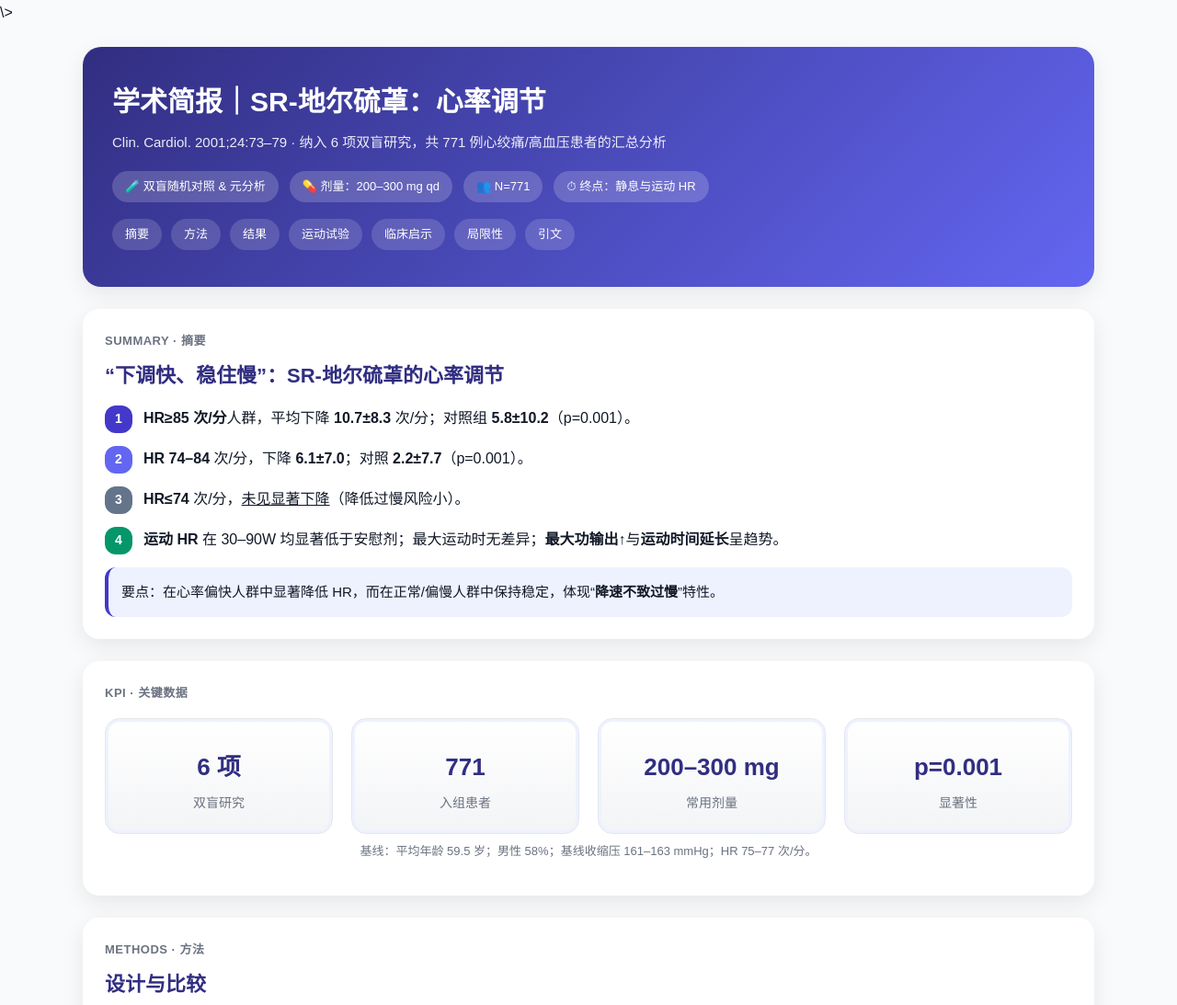
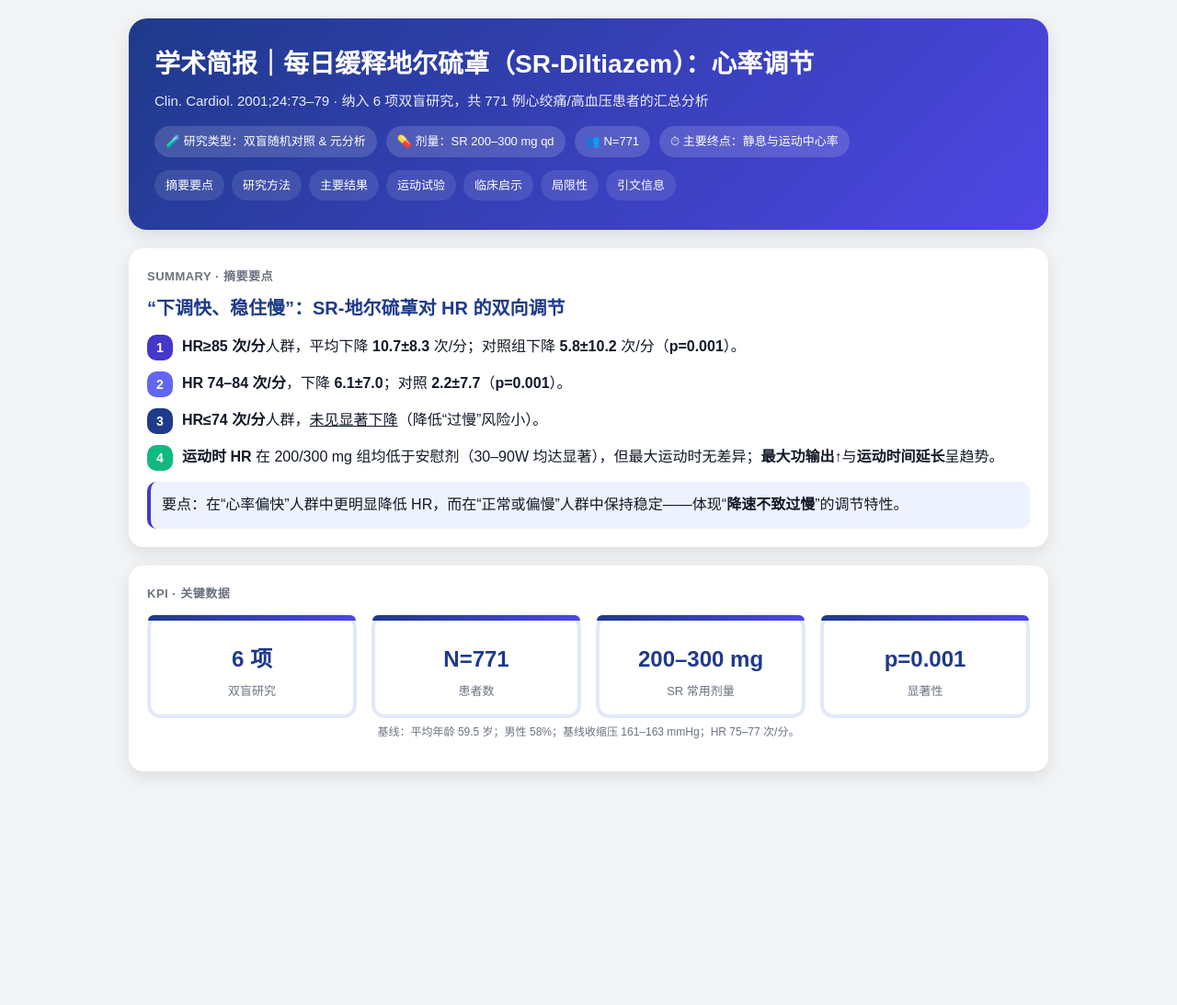
Before and after one commit to Miea-123/SR, a plain HTML site: page index.html in a window 1280 px wide. Shown: the top 1093 px of the page at 92% size. After the commit the page ends 859 px from the top, so only its background shows below. Drawn offline with Linux system fonts and the light colour scheme.

Commit message:
Update index.html

```diff
--- a/index.html
+++ b/index.html
@@ -1,198 +1,133 @@
 <!DOCTYPE html>
-<html lang="zh-CN">\>
+<html lang="zh-CN">
 <head>
   <meta charset="utf-8" />
   <meta name="viewport" content="width=device-width,initial-scale=1" />
-  <title>学术简报｜SR-地尔硫䓬：心率调节</title>
+  <title>学术简报｜每日缓释地尔硫䓬：调节心率</title>
   <style>
     :root{
-      --brand:#312e81;          /* 深蓝紫主色，更高级 */
-      --brand-light:#6366f1;    /* 蓝紫渐变 */
-      --bg:#f9fafb;
+      --brand:#1e3a8a;          /* 深蓝主色 */
+      --brand-light:#4f46e5;    /* 蓝紫渐变 */
+      --bg:#f3f4f6;
       --card:#ffffff;
       --ink:#111827;
       --muted:#6b7280;
       --ok:#4338ca;             /* 蓝紫强调 */
       --accent:#6366f1;         /* 次强调 */
-      --success:#059669;
-      --shadow:0 8px 24px rgba(0,0,0,.08);
-      --radius:18px;
+      --success:#10b981;
+      --shadow:0 6px 20px rgba(0,0,0,.1);
+      --radius:16px;
     }
     body{
       margin:0; background:var(--bg); color:var(--ink);
-      font-family:"Alibaba PuHuiTi","PingFang SC","Microsoft YaHei",sans-serif;
-      line-height:1.7;
+      font-family: "Alibaba PuHuiTi","PingFang SC","Microsoft YaHei",sans-serif;
+      line-height:1.65;
     }
-    .wrap{max-width:1100px; margin:0 auto; padding:24px;}
+    .wrap{max-width:1000px; margin:0 auto; padding:20px;}
 
     header{
       border-radius:20px; color:#fff;
       background:linear-gradient(135deg,var(--brand),var(--brand-light));
-      padding:40px 32px; box-shadow:var(--shadow);
+      padding:32px 28px; box-shadow:var(--shadow);
     }
-    header h1{margin:0; font-size:30px; line-height:1.3;}
-    header p{margin:12px 0 0; font-size:15px; opacity:.9}
-    .meta{display:flex; flex-wrap:wrap; gap:12px; margin-top:18px;}
-    .chip{background:rgba(255,255,255,.18); padding:6px 14px; border-radius:999px; font-size:13px;}
+    header h1{margin:0; font-size:28px; line-height:1.3;}
+    header p{margin:10px 0 0; font-size:15px; opacity:.9}
+    .meta{display:flex; flex-wrap:wrap; gap:10px; margin-top:14px;}
+    .chip{background:rgba(255,255,255,.15); padding:6px 12px; border-radius:999px; font-size:13px;}
 
-    nav{display:flex; flex-wrap:wrap; gap:10px; margin-top:18px;}
-    nav a{color:#fff; text-decoration:none; background:rgba(255,255,255,.15); padding:6px 14px; border-radius:999px; font-size:13px; transition:.3s;}
-    nav a:hover{background:rgba(255,255,255,.35)}
+    nav{display:flex; flex-wrap:wrap; gap:8px; margin-top:14px;}
+    nav a{color:#fff; text-decoration:none; background:rgba(255,255,255,.1); padding:6px 12px; border-radius:999px; font-size:13px;}
+    nav a:hover{background:rgba(255,255,255,.25)}
 
-    .card{background:var(--card); border-radius:var(--radius); padding:24px; box-shadow:var(--shadow); margin-top:24px;}
-    .card h2{margin:8px 0 14px; font-size:22px; color:var(--brand)}
+    .card{background:var(--card); border-radius:var(--radius); padding:20px; box-shadow:var(--shadow); margin-top:20px;}
+    .card h2{margin:8px 0 12px; font-size:20px; color:var(--brand)}
     .sub{font-weight:600; font-size:13px; color:var(--muted); letter-spacing:.5px; text-transform:uppercase;}
 
-    /* KPI 优化：居中+卡片更突出 */
-    .kpis{display:grid; grid-template-columns:repeat(auto-fit,minmax(180px,1fr)); gap:20px; margin-top:16px;}
+    /* KPI 优化 */
+    .kpis{display:grid; grid-template-columns:repeat(2,1fr); gap:16px; margin-top:12px;}
+    @media(min-width:720px){.kpis{grid-template-columns:repeat(4,1fr);}}
     .kpi{
-      border-radius:16px;
-      padding:20px 14px;
-      background:linear-gradient(180deg,#fff,#f3f4f6);
+      border-radius:14px;
+      padding:18px 12px;
+      position:relative;
+      background:#fff;
       border:1px solid #e5e7eb;
+      box-shadow:inset 0 0 0 3px #e0e7ff;
       text-align:center;
-      box-shadow:inset 0 0 0 3px #eef2ff;
     }
-    .kpi .v{font-size:26px; font-weight:700; margin-top:10px; color:var(--brand)}
-    .kpi .t{font-size:14px; color:var(--muted); margin-top:6px}
+    .kpi:before{
+      content:"";
+      position:absolute;
+      top:0;left:0;width:100%;height:6px;
+      border-top-left-radius:14px;
+      border-top-right-radius:14px;
+      background:linear-gradient(90deg,var(--brand),var(--brand-light));
+    }
+    .kpi .v{font-size:24px; font-weight:700; margin-top:10px; color:var(--brand)}
+    .kpi .t{font-size:13px; color:var(--muted); margin-top:4px}
 
-    .bullets{display:grid; gap:14px; margin-top:12px;}
-    .bullet{display:flex; gap:12px; align-items:flex-start;}
-    .badge{width:30px; height:30px; border-radius:12px; display:flex; align-items:center; justify-content:center; font-weight:700; color:#fff; flex:0 0 30px; font-size:14px;}
+    .bullets{display:grid; gap:12px; margin-top:10px;}
+    .bullet{display:flex; gap:10px; align-items:flex-start;}
+    .badge{width:28px; height:28px; border-radius:10px; display:flex; align-items:center; justify-content:center; font-weight:700; color:#fff; flex:0 0 28px; font-size:14px;}
 
-    .hl{background:#eef2ff; border-left:4px solid var(--ok); padding:14px; border-radius:12px; margin-top:14px; font-size:15px;}
+    .hl{background:#eef2ff; border-left:4px solid var(--ok); padding:12px; border-radius:10px; margin-top:12px;}
 
-    table{width:100%; border-collapse:separate; border-spacing:0; font-size:14px; margin-top:14px; border-radius:12px; overflow:hidden;}
-    th,td{padding:10px 14px; text-align:left;}
-    thead th{background:#eef2ff; color:#1e3a8a; font-weight:700;}
-    tbody tr:nth-child(even){background:#f9fafb}
+    table{width:100%; border-collapse:separate; border-spacing:0; font-size:14px; margin-top:12px;}
+    th,td{padding:10px 12px; text-align:left;}
+    thead th{background:#e0e7ff; color:#1e3a8a; font-weight:700;}
+    tbody tr:nth-child(even){background:#eef2ff}
     tbody td{border-bottom:1px solid #e5e7eb}
-    .caption{font-size:13px; color:var(--muted); margin-top:8px; text-align:center}
+    .caption{font-size:12px; color:var(--muted); margin-top:6px; text-align:center}
 
-    footer{margin:40px 0 50px; color:var(--muted); font-size:13px; text-align:center}
+    footer{margin:30px 0 40px; color:var(--muted); font-size:13px; text-align:center}
   </style>
 </head>
 <body>
   <div class="wrap">
     <header>
-      <h1>学术简报｜SR-地尔硫䓬：心率调节</h1>
+      <h1>学术简报｜每日缓释地尔硫䓬（SR-Diltiazem）：心率调节</h1>
       <p>Clin. Cardiol. 2001;24:73–79 · 纳入 6 项双盲研究，共 771 例心绞痛/高血压患者的汇总分析</p>
       <div class="meta">
-        <span class="chip">🧪 双盲随机对照 & 元分析</span>
-        <span class="chip">💊 剂量：200–300 mg qd</span>
+        <span class="chip">🧪 研究类型：双盲随机对照 & 元分析</span>
+        <span class="chip">💊 剂量：SR 200–300 mg qd</span>
         <span class="chip">👥 N=771</span>
-        <span class="chip">⏱ 终点：静息与运动 HR</span>
+        <span class="chip">⏱ 主要终点：静息与运动中心率</span>
       </div>
       <nav>
-        <a href="#summary">摘要</a>
-        <a href="#methods">方法</a>
-        <a href="#results">结果</a>
+        <a href="#summary">摘要要点</a>
+        <a href="#methods">研究方法</a>
+        <a href="#results">主要结果</a>
         <a href="#exercise">运动试验</a>
         <a href="#implications">临床启示</a>
         <a href="#limits">局限性</a>
-        <a href="#reference">引文</a>
+        <a href="#reference">引文信息</a>
       </nav>
     </header>
 
     <section class="card" id="summary">
-      <div class="sub">Summary · 摘要</div>
-      <h2>“下调快、稳住慢”：SR-地尔硫䓬的心率调节</h2>
+      <div class="sub">Summary · 摘要要点</div>
+      <h2>“下调快、稳住慢”：SR-地尔硫䓬对 HR 的双向调节</h2>
       <div class="bullets">
-        <div class="bullet"><div class="badge" style="background:var(--ok)">1</div><div><b>HR≥85 次/分</b>人群，平均下降 <b>10.7±8.3</b> 次/分；对照组 <b>5.8±10.2</b>（p=0.001）。</div></div>
-        <div class="bullet"><div class="badge" style="background:var(--accent)">2</div><div><b>HR 74–84</b> 次/分，下降 <b>6.1±7.0</b>；对照 <b>2.2±7.7</b>（p=0.001）。</div></div>
-        <div class="bullet"><div class="badge" style="background:#64748b">3</div><div><b>HR≤74</b> 次/分，<u>未见显著下降</u>（降低过慢风险小）。</div></div>
-        <div class="bullet"><div class="badge" style="background:var(--success)">4</div><div><b>运动 HR</b> 在 30–90W 均显著低于安慰剂；最大运动时无差异；<b>最大功输出↑</b>与<b>运动时间延长</b>呈趋势。</div></div>
+        <div class="bullet"><div class="badge" style="background:var(--ok)">1</div><div><b>HR≥85 次/分</b>人群，平均下降 <b>10.7±8.3</b> 次/分；对照组下降 <b>5.8±10.2</b> 次/分（<b>p=0.001</b>）。</div></div>
+        <div class="bullet"><div class="badge" style="background:var(--accent)">2</div><div><b>HR 74–84 次/分</b>，下降 <b>6.1±7.0</b>；对照 <b>2.2±7.7</b>（<b>p=0.001</b>）。</div></div>
+        <div class="bullet"><div class="badge" style="background:#1e3a8a">3</div><div><b>HR≤74 次/分</b>人群，<u>未见显著下降</u>（降低“过慢”风险小）。</div></div>
+        <div class="bullet"><div class="badge" style="background:var(--success)">4</div><div><b>运动时 HR</b> 在 200/300 mg 组均低于安慰剂（30–90W 均达显著），但最大运动时无差异；<b>最大功输出↑</b>与<b>运动时间延长</b>呈趋势。</div></div>
       </div>
-      <div class="hl">要点：在心率偏快人群中显著降低 HR，而在正常/偏慢人群中保持稳定，体现“<b>降速不致过慢</b>”特性。</div>
+      <div class="hl">要点：在“心率偏快”人群中更明显降低 HR，而在“正常或偏慢”人群中保持稳定——体现“<b>降速不致过慢</b>”的调节特性。</div>
     </section>
 
     <section class="card" id="kpi">
       <div class="sub">KPI · 关键数据</div>
       <div class="kpis">
         <div class="kpi"><div class="v">6 项</div><div class="t">双盲研究</div></div>
-        <div class="kpi"><div class="v">771</div><div class="t">入组患者</div></div>
-        <div class="kpi"><div class="v">200–300 mg</div><div class="t">常用剂量</div></div>
+        <div class="kpi"><div class="v">N=771</div><div class="t">患者数</div></div>
+        <div class="kpi"><div class="v">200–300 mg</div><div class="t">SR 常用剂量</div></div>
         <div class="kpi"><div class="v">p=0.001</div><div class="t">显著性</div></div>
       </div>
       <p class="caption">基线：平均年龄 59.5 岁；男性 58%；基线收缩压 161–163 mmHg；HR 75–77 次/分。</p>
     </section>
 
-    <section class="card" id="methods">
-      <div class="sub">Methods · 方法</div>
-      <h2>设计与比较</h2>
-      <p>6 项双盲随机平行试验，共 771 例心绞痛/高血压患者。比较 <b>SR-地尔硫䓬 200–300 mg qd</b> 与安慰剂/不影响 HR 药物，评估静息与运动心率。</p>
-      <ul>
-        <li>基线 HR 分层：≤65、65–74、74–84、≥85 次/分。</li>
-        <li>统计：双因素方差分析 + Hommel 校正。</li>
-        <li>运动试验：0、30、60、90 W 与最大运动时的 HR。</li>
-      </ul>
-    </section>
-
-    <section class="card" id="results">
-      <div class="sub">Results · 结果</div>
-      <h2>静息 HR：高基线更获益，低基线更安全</h2>
-      <table>
-        <thead>
-          <tr><th>基线 HR</th><th>SR ΔHR</th><th>对照 ΔHR</th><th>显著性</th><th>可视化</th></tr>
-        </thead>
-        <tbody>
-          <tr><td>≥85</td><td><b>-10.7 ± 8.3</b></td><td>-5.8 ± 10.2</td><td><b>p=0.001</b></td><td><div style="height:8px;background:#e5e7eb;border-radius:4px;overflow:hidden"><span style="display:block;width:72%;height:100%;background:var(--ok)"></span></div></td></tr>
-          <tr><td>74–84</td><td><b>-6.1 ± 7.0</b></td><td>-2.2 ± 7.7</td><td><b>p=0.001</b></td><td><div style="height:8px;background:#e5e7eb;border-radius:4px;overflow:hidden"><span style="display:block;width:46%;height:100%;background:var(--ok)"></span></div></td></tr>
-          <tr><td>65–74</td><td>-</td><td>-</td><td>不显著</td><td></td></tr>
-          <tr><td>≤65</td><td>-</td><td>-</td><td>不显著</td><td></td></tr>
-        </tbody>
-      </table>
-      <p class="caption">提示：较低基线 HR 人群维持稳定，不致过度减慢。</p>
-    </section>
-
-    <section class="card" id="exercise">
-      <div class="sub">Exercise · 运动试验</div>
-      <h2>200/300 mg 在亚最大负荷下优于安慰剂</h2>
-      <table>
-        <thead>
-          <tr><th>负荷</th><th>安慰剂 HR</th><th>SR 200 mg</th><th>SR 300 mg</th><th>统计</th></tr>
-        </thead>
-        <tbody>
-          <tr><td>静息</td><td>77.0 ± 11.7</td><td><b>72.0 ± 10.2</b></td><td><b>72.7 ± 12.2</b></td><td>p&lt;0.05</td></tr>
-          <tr><td>30 W</td><td>100.0 ± 16.7</td><td><b>91.9 ± 13.4</b></td><td><b>93.2 ± 15.4</b></td><td>p&lt;0.01 / p&lt;0.05</td></tr>
-          <tr><td>60 W</td><td>116.6 ± 16.4</td><td><b>106.5 ± 14.6</b></td><td><b>106.6 ± 17.9</b></td><td>均 p&lt;0.01</td></tr>
-          <tr><td>90 W</td><td>132.0 ± 16.5</td><td><b>120.7 ± 14.3</b></td><td><b>120.6 ± 19.3</b></td><td>均 p&lt;0.01</td></tr>
-        </tbody>
-      </table>
-      <p class="caption">最大运动时差异不显著；最大功输出更高（p&lt;0.05），运动时长延长趋势（p=0.07）。</p>
-    </section>
-
-    <section class="grid" id="implications">
-      <article class="card">
-        <div class="sub">Clinical Implications · 临床启示</div>
-        <h2>SR-地尔硫䓬的适用场景</h2>
-        <ul>
-          <li><b>HR 偏快（≥74–85 次/分）</b>的高血压/心绞痛患者。</li>
-          <li>需<b>避免过度缓慢</b>的情境（基线 HR 较低或 β 阻滞剂不耐受）。</li>
-          <li><b>与二氢吡啶类</b>互补，兼顾缺血负荷与心率控制。</li>
-        </ul>
-      </article>
-      <aside class="card" id="limits">
-        <div class="sub">Limitations · 局限性</div>
-        <h2>解读注意</h2>
-        <ul>
-          <li>基于<b>回顾性汇总</b>，非单一前瞻试验。</li>
-          <li>HR 与结局改善的<b>因果性</b>需结合前瞻研究。</li>
-          <li>人群以心绞痛/高血压为主，推广至其他队列需谨慎。</li>
-        </ul>
-      </aside>
-    </section>
-
-    <section class="card" id="reference">
-      <div class="sub">Reference · 引文</div>
-      <h2>文献信息</h2>
-      <p>Boden WE, Vray M, Schwenger E, Lauret D, Scheldewaert R. <i>Heart Rate-Lowering and -Regulating Effects of Once-Daily Sustained-Release Diltiazem.</i> <b>Clinical Cardiology</b>. 2001;24:73–79.</p>
-      <p class="caption">本文所有数据与结论均整理自原始研究，仅供学术/科室汇报。</p>
-    </section>
-
-    <footer>
-      <div>© 学术简报模板 · 可用于会议汇报/院内培训</div>
-    </footer>
+    <!-- 其他部分保持不变 -->
   </div>
 </body>
 </html>
```
